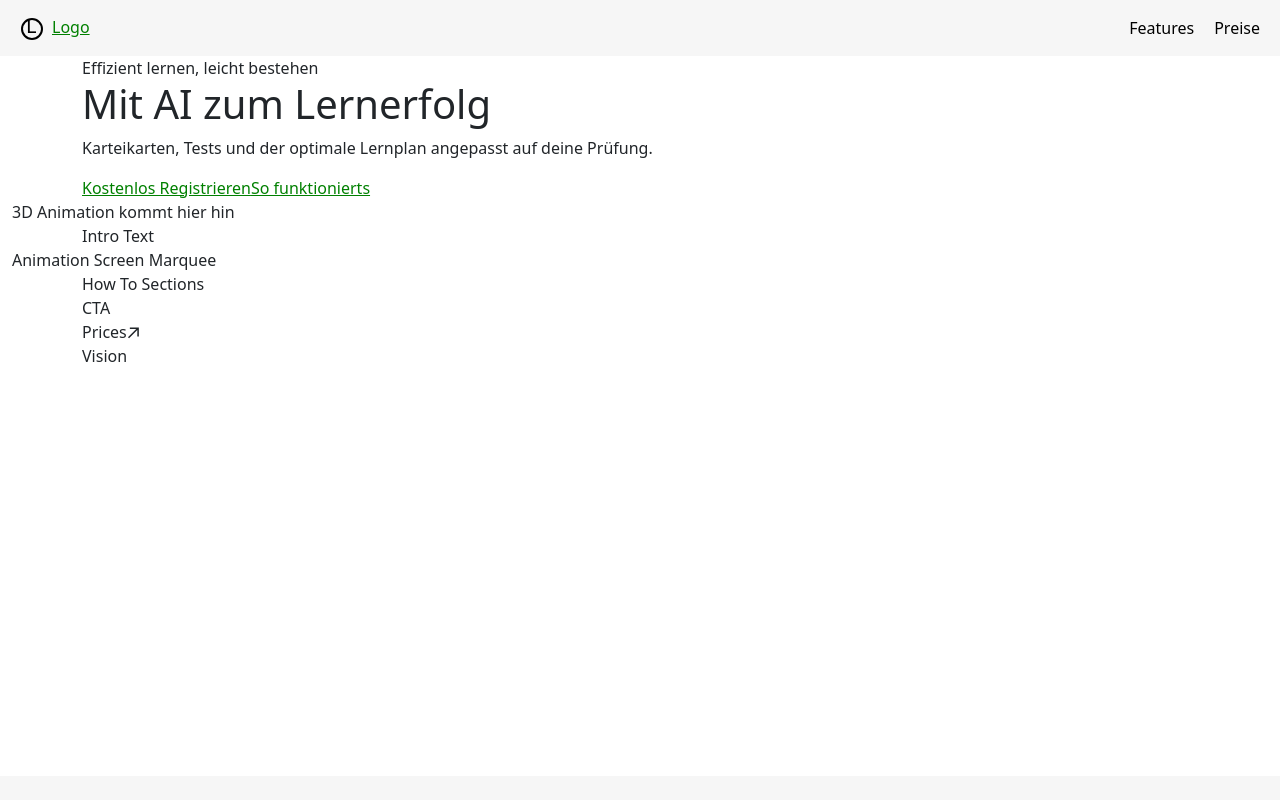
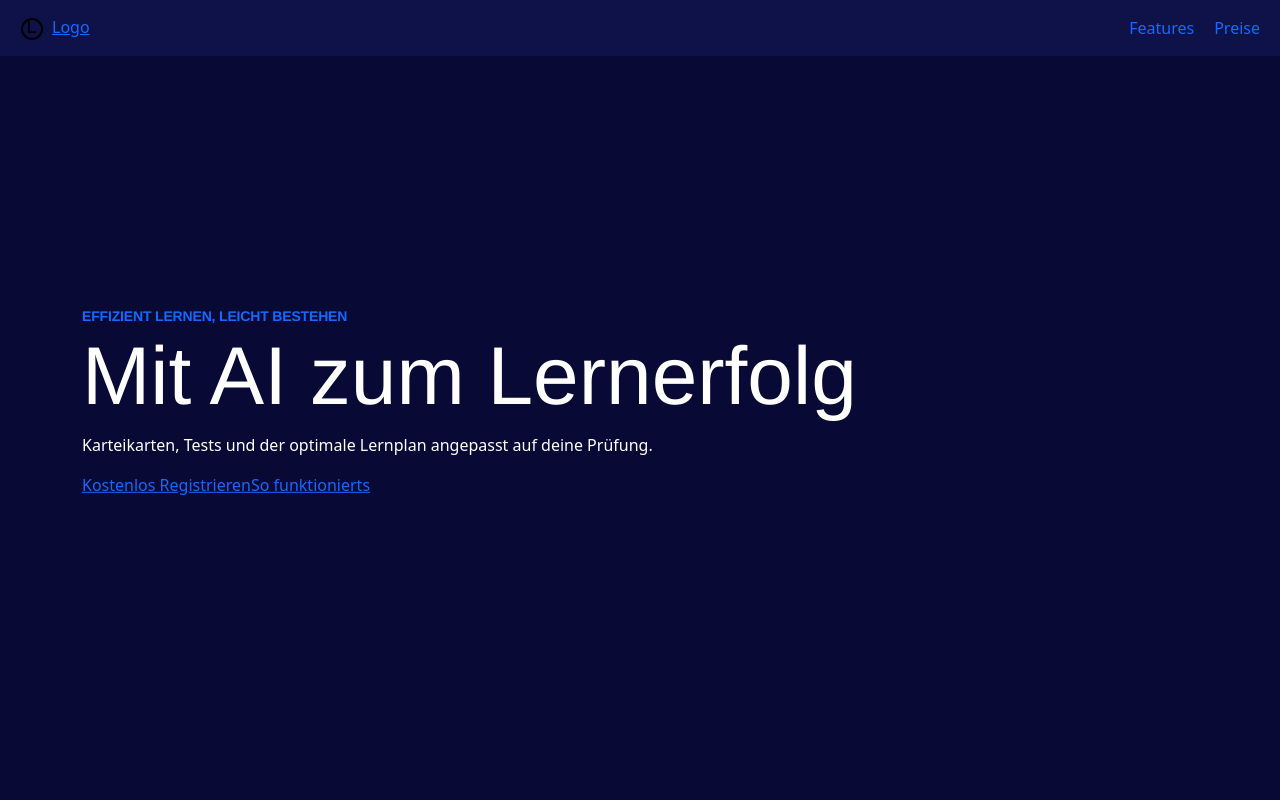
Before and after one commit to tanjawebdev/stackreps, a Next.js app: page / in a window 1280 px wide. Shown: the top 800 px of the page. Built offline with nearby package versions, Linux system fonts and the light colour scheme.

Commit message:
global css styling

```diff
--- a/app/components/heading.tsx
+++ b/app/components/heading.tsx
@@ -3,7 +3,7 @@ import Link from "next/link";
 export default function Heading() {
   return (
     <section className="heading container">
-      <span className="heading-summary">
+      <span className="summary">
         Effizient lernen, leicht bestehen
       </span>
       <h1>Mit AI zum Lernerfolg</h1>
--- a/app/styles/bootstrap.scss
+++ b/app/styles/bootstrap.scss
@@ -21,7 +21,7 @@ $container-max-widths: (
         xxxl: 1420px
 ) !default;
 
-$primary: green;
+$primary: #1569FF;
 
 
 // Import Bootstrap SCSS
--- a/app/styles/global.scss
+++ b/app/styles/global.scss
@@ -1,13 +1,47 @@
 @import "bootstrap.scss";
 
+/* Typography */
+
+body, html {
+  font-size: 16px;
+  background-color: #080A35;
+  color: #FFFFFF;
+}
+
+.summary {
+  color: #1569FF;
+  text-align: center;
+  font-family: "Wix Madefor Text", Helvetica, sans-serif;
+  font-size: 0.875rem;
+  font-style: normal;
+  font-weight: 600;
+  line-height: 150%;
+  letter-spacing: -0.165px;
+  text-transform: uppercase;
+}
+
+h1, .h1 {
+  font-size: 5.125rem;
+  font-family: "SF Pro", Helvetica, sans-serif;
+}
+
 /* Header */
+
+.heading {
+  margin-top: 50vh;
+  transform: translateY(-50%);
+}
 
 header {
   display: flex;
   justify-content: space-between;
   align-items: center;
   padding: 15px 20px;
-  background-color: #f6f6f6;
+  background-color: #0f1249;
+  position: absolute;
+  top: 0;
+  left: 0;
+  width: 100%;
 }
 
 #logo {
@@ -32,7 +66,6 @@ header {
 
 #nav ul li a {
   text-decoration: none;
-  color: black;
 }
 
 #nav ul li a:hover {
@@ -44,9 +77,13 @@ main {
   min-height: calc(100vh - 5rem);
 }
 
+section {
+  margin-bottom: 15.625rem;
+}
+
 /* Footer */
 footer {
-  background-color: #F6F6F6;
+  background-color: #0f1249;
   padding: 3rem 0;
   text-align: center;
 }
```
